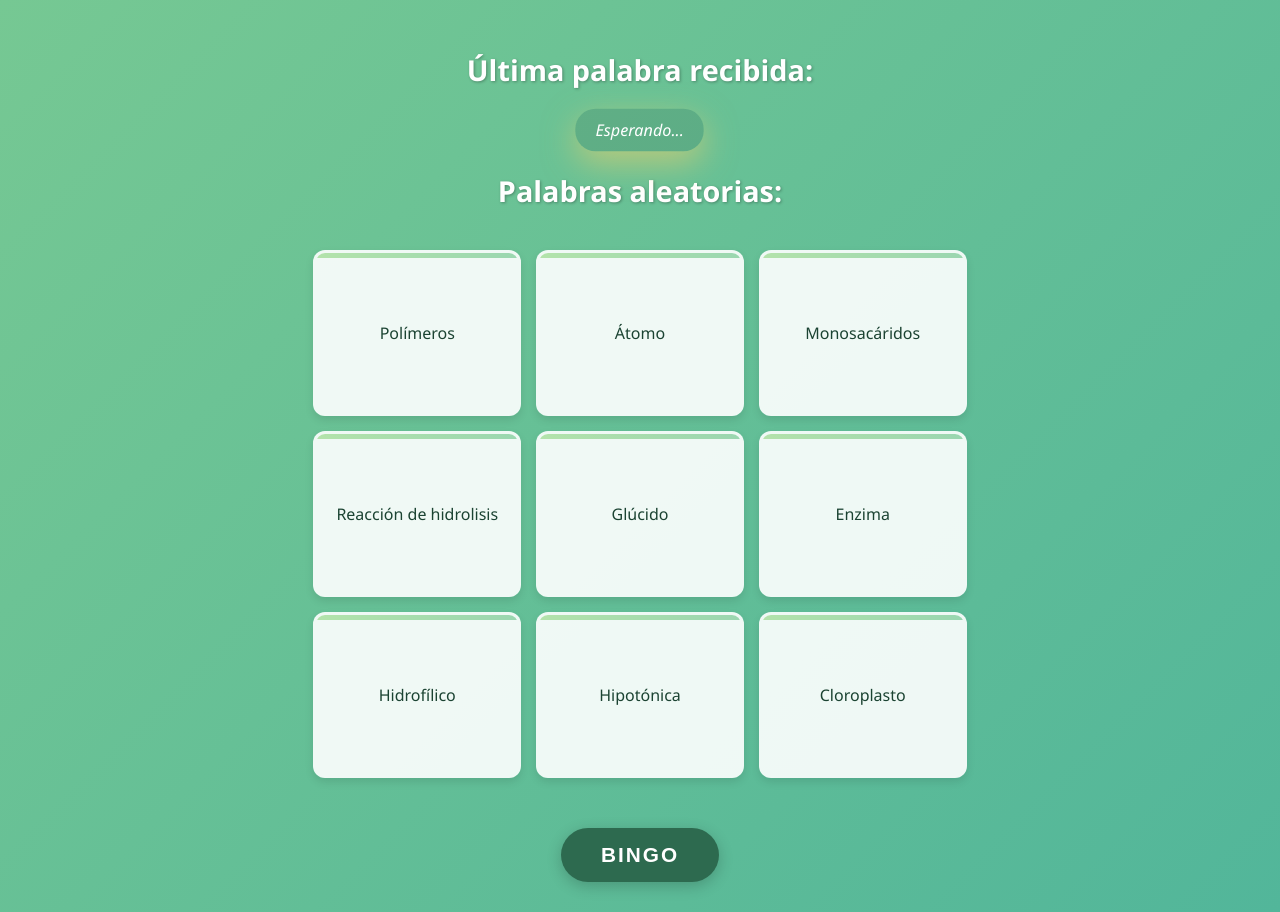
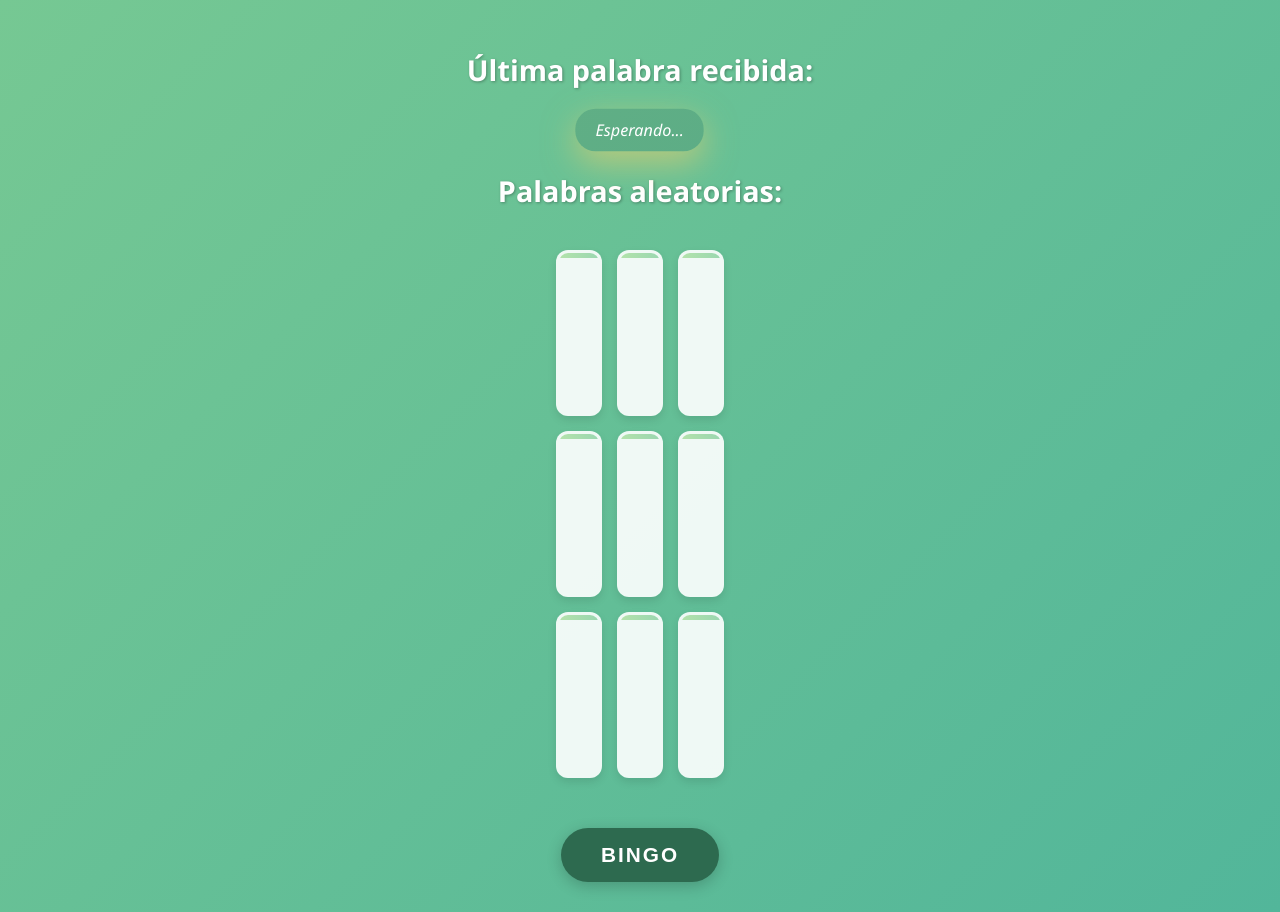
Before and after one commit to sebas3261/bingo, a React (Vite) app: page /game in a window 1280 px wide. Built offline with nearby package versions, Linux system fonts and the light colour scheme; no server answers; the database is empty.

Commit message:
ahora si cre

```diff
--- a/src/pages/Game.jsx
+++ b/src/pages/Game.jsx
@@ -105,6 +105,10 @@ export default function Game() {
     alert("¡El juego se ha reiniciado!");
   }
 
+  function getWordFromDefinition(definition) {
+    return Object.keys(dictionary).find(word => dictionary[word] === definition);
+  }
+
   return (
     <div className="backGame">
       {gameOver ? (
@@ -130,7 +134,7 @@ export default function Game() {
                 }`}
                 onClick={() => toggleSelected(item.word)}
               >
-                {item.word}
+                {getWordFromDefinition(item.word)}
               </div>
             ))}
           </div>
```
